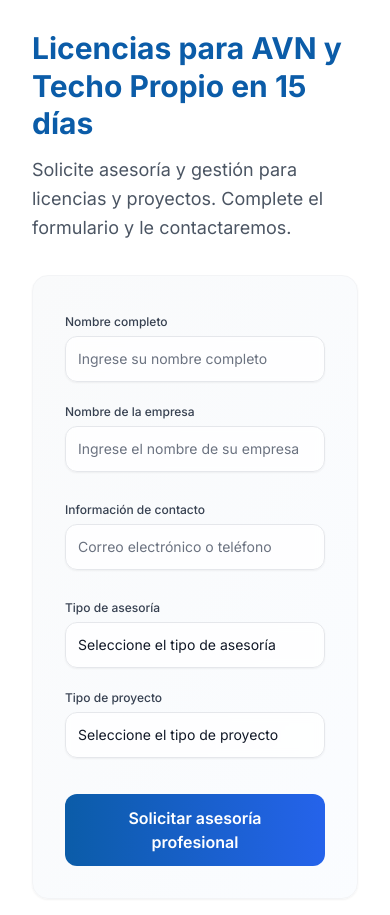
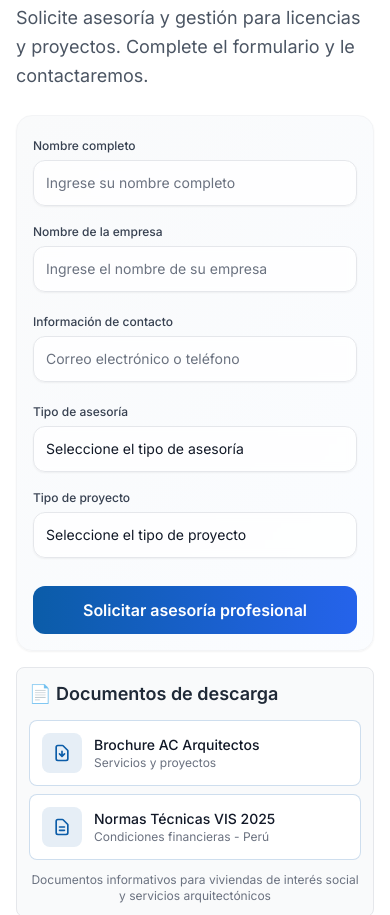
Before and after one commit to Flaticon/acarquitectos-landing, an Astro site: page / in a window 390 px wide. Shown: the part 1085-2000 px from the top of the page. Built offline with nearby package versions, Linux system fonts and the light colour scheme; Astro itself is replaced by a stand-in of ours.

Commit message:
nuevos margenes

```diff
--- a/src/pages/index.astro
+++ b/src/pages/index.astro
@@ -16,11 +16,11 @@ import Header from "../components/Header.astro";
   <body class="bg-gray-50 text-gray-800 font-['Inter',ui-sans-serif,system-ui,sans-serif] antialiased">
     <Header />
 
-    <main class="max-w-4xl mx-auto p-8 bg-white shadow-lg rounded-2xl mt-10">
+    <main class="max-w-4xl mx-auto p-4 sm:p-6 md:p-8 bg-white shadow-lg rounded-2xl mt-6 sm:mt-10">
       <img src="/images/banner.png" alt="AVN y Techo Propio en 15 días hábiles" class="w-full rounded-2xl mb-8 shadow-sm" />
 
       <!-- Sección de Noticias del Sector -->
-      <div class="mb-8 p-6 bg-gradient-to-r from-blue-50 to-green-50 border-l-4 border-primary rounded-lg">
+      <div class="mb-6 sm:mb-8 p-4 sm:p-6 bg-gradient-to-r from-blue-50 to-green-50 border-l-4 border-primary rounded-lg">
         <div class="flex items-center mb-4">
           <div class="w-8 h-8 bg-primary rounded-full flex items-center justify-center mr-3">
             <svg class="w-5 h-5 text-white" fill="none" stroke="currentColor" viewBox="0 0 24 24">
@@ -35,13 +35,13 @@ import Header from "../components/Header.astro";
         <div class="space-y-3 text-sm text-gray-700">
           <p>El sector vivienda en el Perú atraviesa un momento histórico. Este año se construirán cerca de <strong>100,000 viviendas nuevas</strong>, impulsadas por el sector privado, la banca y el presupuesto récord del Ministerio de Vivienda.</p>
 
-          <div class="grid md:grid-cols-2 gap-4 mt-4">
-            <div class="bg-white p-4 rounded-lg border">
+          <div class="grid sm:grid-cols-2 gap-3 sm:gap-4 mt-4">
+            <div class="bg-white p-3 sm:p-4 rounded-lg border">
               <h4 class="font-semibold text-primary mb-2">💰 Presupuesto histórico</h4>
               <p>MVCS cuenta con <strong>S/ 2,400 millones</strong> (30% más que el año pasado) para promover la Vivienda de Interés Social (VIS).</p>
             </div>
 
-            <div class="bg-white p-4 rounded-lg border">
+            <div class="bg-white p-3 sm:p-4 rounded-lg border">
               <h4 class="font-semibold text-primary mb-2">🚀 Programas que transforman</h4>
               <ul class="text-xs space-y-1">
                 <li>• <strong>Crédito Mivivienda:</strong> 11,000 viviendas</li>
@@ -67,14 +67,14 @@ import Header from "../components/Header.astro";
         </div>
       </div>
 
-      <div class="mb-8">
+      <div class="mb-6 sm:mb-8">
         <h1 class="text-3xl font-bold text-primary mb-3 leading-tight">Licencias para AVN y Techo Propio en 15 días</h1>
         <p class="text-lg text-gray-600 leading-relaxed">Solicite asesoría y gestión para licencias y proyectos. Complete el formulario y le contactaremos.</p>
       </div>
 
-      <div class="bg-gradient-to-br from-gray-50 to-blue-50/30 p-8 rounded-2xl border border-gray-100 shadow-sm">
-        <form id="leadForm" class="space-y-6">
-          <div class="grid md:grid-cols-2 gap-4">
+      <div class="bg-gradient-to-br from-gray-50 to-blue-50/30 p-4 sm:p-6 md:p-8 rounded-2xl border border-gray-100 shadow-sm">
+        <form id="leadForm" class="space-y-4 sm:space-y-6">
+          <div class="grid sm:grid-cols-2 gap-3 sm:gap-4">
             <div class="space-y-1">
               <label class="text-xs font-medium text-gray-700">Nombre completo</label>
               <input
@@ -109,7 +109,7 @@ import Header from "../components/Header.astro";
             />
           </div>
 
-          <div class="grid md:grid-cols-2 gap-4">
+          <div class="grid sm:grid-cols-2 gap-3 sm:gap-4">
             <div class="space-y-1">
               <label class="text-xs font-medium text-gray-700">Tipo de asesoría</label>
               <select
@@ -151,9 +151,9 @@ import Header from "../components/Header.astro";
         </form>
       </div>
 
-<div class="mt-6 p-4 bg-gray-50 rounded-lg border">
+<div class="mt-4 sm:mt-6 p-3 sm:p-4 bg-gray-50 rounded-lg border">
         <h3 class="text-lg font-semibold text-gray-800 mb-3">📄 Documentos de descarga</h3>
-        <div class="grid md:grid-cols-2 gap-3">
+        <div class="grid sm:grid-cols-2 gap-2 sm:gap-3">
           <a href="/images/brochure.pdf" download="AC-Arquitectos-Brochure.pdf" class="flex items-center p-3 bg-white border border-primary/20 rounded-lg hover:border-primary transition-colors group">
             <div class="flex-shrink-0 w-10 h-10 bg-primary/10 rounded-lg flex items-center justify-center mr-3">
               <svg class="w-5 h-5 text-primary" fill="none" stroke="currentColor" viewBox="0 0 24 24">
```
